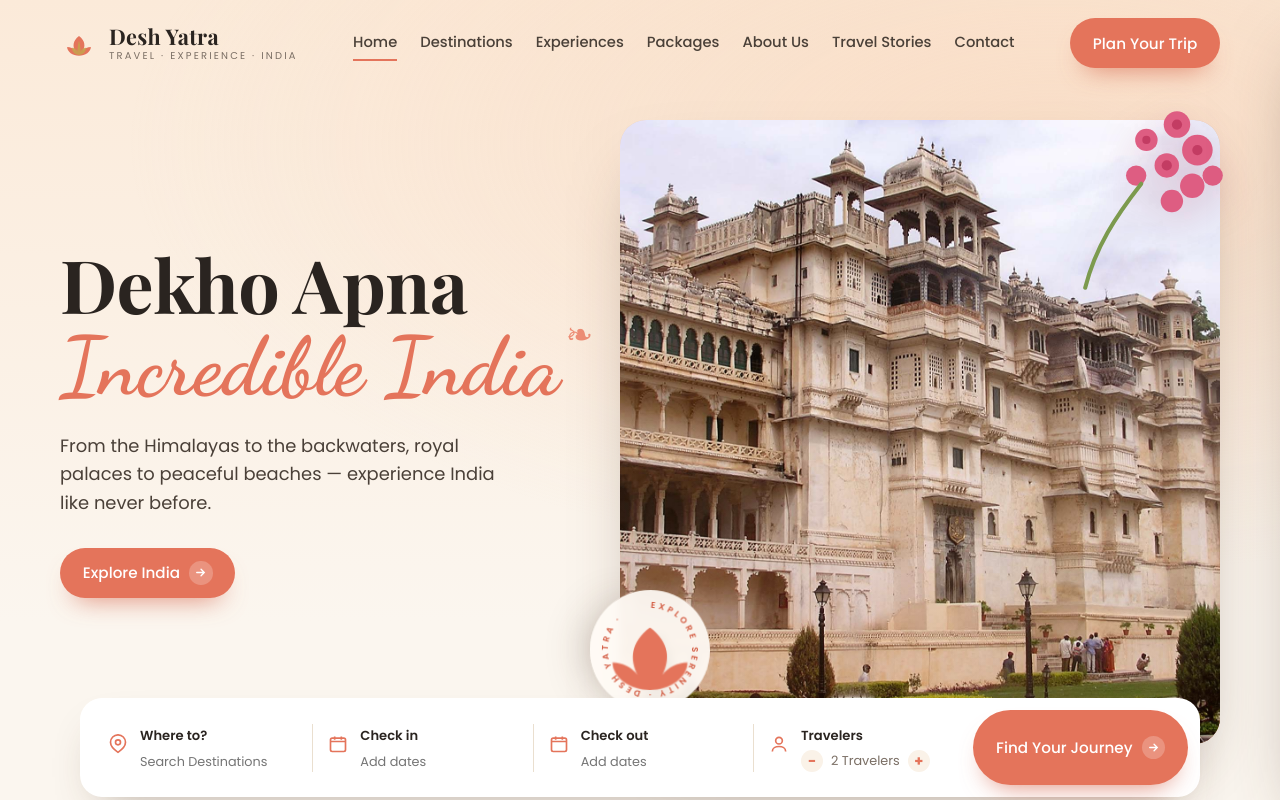
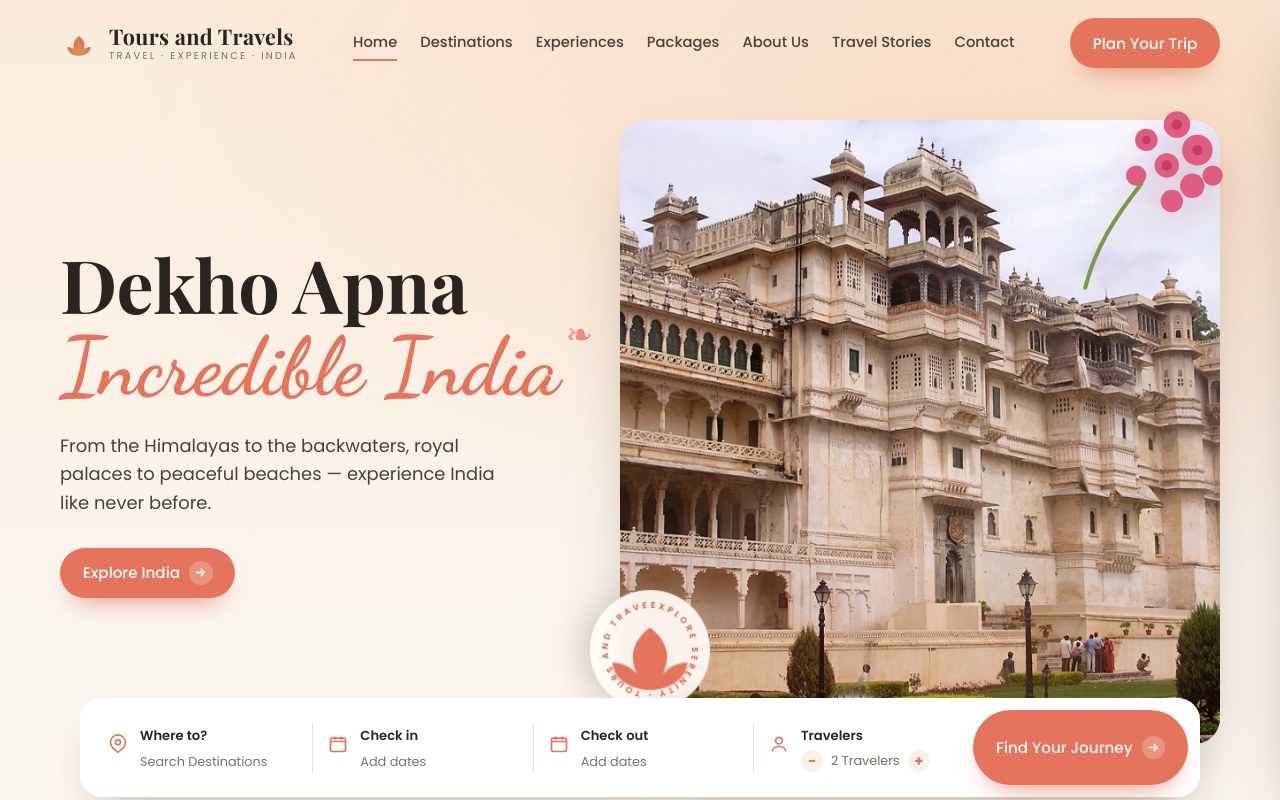
Before and after one commit to Subhayu-Mondal30/Tour-Travel, a plain HTML site: page index.html in a window 1280 px wide. Shown: the top 800 px of the page. Drawn offline with nearby package versions, Linux system fonts and the light colour scheme; a web font is replaced by a local one.

Commit message:
Chnaging the Desh Yatra to Tours and Travels

```diff
--- a/index.html
+++ b/index.html
@@ -6,7 +6,7 @@
       name="viewport"
       content="width=device-width, initial-scale=1, viewport-fit=cover"
     />
-    <title>Desh Yatra — Travel. Experience. India.</title>
+    <title>Tours and Travels — Travel. Experience. India.</title>
     <meta
       name="description"
       content="Dekho Apna Incredible India. From the Himalayas to the backwaters, royal palaces to peaceful beaches — experience India like never before."
@@ -19,7 +19,7 @@
     />
     <style>
       /* ==========================================================================
-   DESH YATRA — Design tokens
+   TOURS AND TRAVELS — Design tokens
    ========================================================================== */
       :root {
         --cream: #fbf6ef;
@@ -2171,7 +2171,7 @@
     <!-- ======================= HEADER ======================= -->
     <header class="site-header" id="header">
       <div class="wrap">
-        <a href="#" class="brand" data-nav="home" aria-label="Desh Yatra home">
+        <a href="#" class="brand" data-nav="home" aria-label="Tours and Travels home">
           <svg class="lotus" viewBox="0 0 48 48" fill="none" aria-hidden="true">
             <path
               d="M24 40c-8 0-15-5-15-11 4 0 8 2 10 5-3-6-3-13 5-19 8 6 8 13 5 19 2-3 6-5 10-5 0 6-7 11-15 11Z"
@@ -2184,7 +2184,7 @@
             />
           </svg>
           <span class="txt"
-            ><span class="name">Desh Yatra</span
+            ><span class="name">Tours and Travels</span
             ><span class="tag">Travel · Experience · India</span></span
           >
         </a>
@@ -2229,7 +2229,7 @@
       <div class="dh">
         <span class="brand"
           ><span class="name serif" style="font-size: 1.2rem"
-            >Desh Yatra</span
+            >Tours and Travels</span
           ></span
         >
         <button class="close" id="drawerClose" aria-label="Close menu">
@@ -2412,7 +2412,7 @@
                     font-weight="600"
                   >
                     <textPath href="#circlePath" startOffset="0">
-                      EXPLORE SERENITY · DESH YATRA ·
+                      EXPLORE SERENITY · TOURS AND TRAVELS ·
                     </textPath>
                   </text>
                 </svg>
@@ -3022,7 +3022,7 @@
                 />
               </svg>
               <span class="txt"
-                ><span class="name">Desh Yatra</span
+                ><span class="name">Tours and Travels</span
                 ><span class="tag">Travel · Experience · India</span></span
               >
             </a>
@@ -3145,7 +3145,7 @@
           </div>
         </div>
         <div class="footer-bottom">
-          <span>© 2024 Desh Yatra. All rights reserved.</span>
+          <span>© 2024 Tours and Travels. All rights reserved.</span>
           <span class="made">Made with <span class="hb">♥</span> in India</span>
         </div>
       </div>
@@ -3565,7 +3565,7 @@
           img: img("photo-1544005313-94ddf0286df2", 120),
         },
         {
-          q: "Every city told a different story. Desh Yatra made the whole journey effortless and magical from start to finish.",
+          q: "Every city told a different story. Tours and Travels made the whole journey effortless and magical from start to finish.",
           who: "Arjun Mehta",
           img: img("photo-1500648767791-00dcc994a43e", 120),
         },
```
